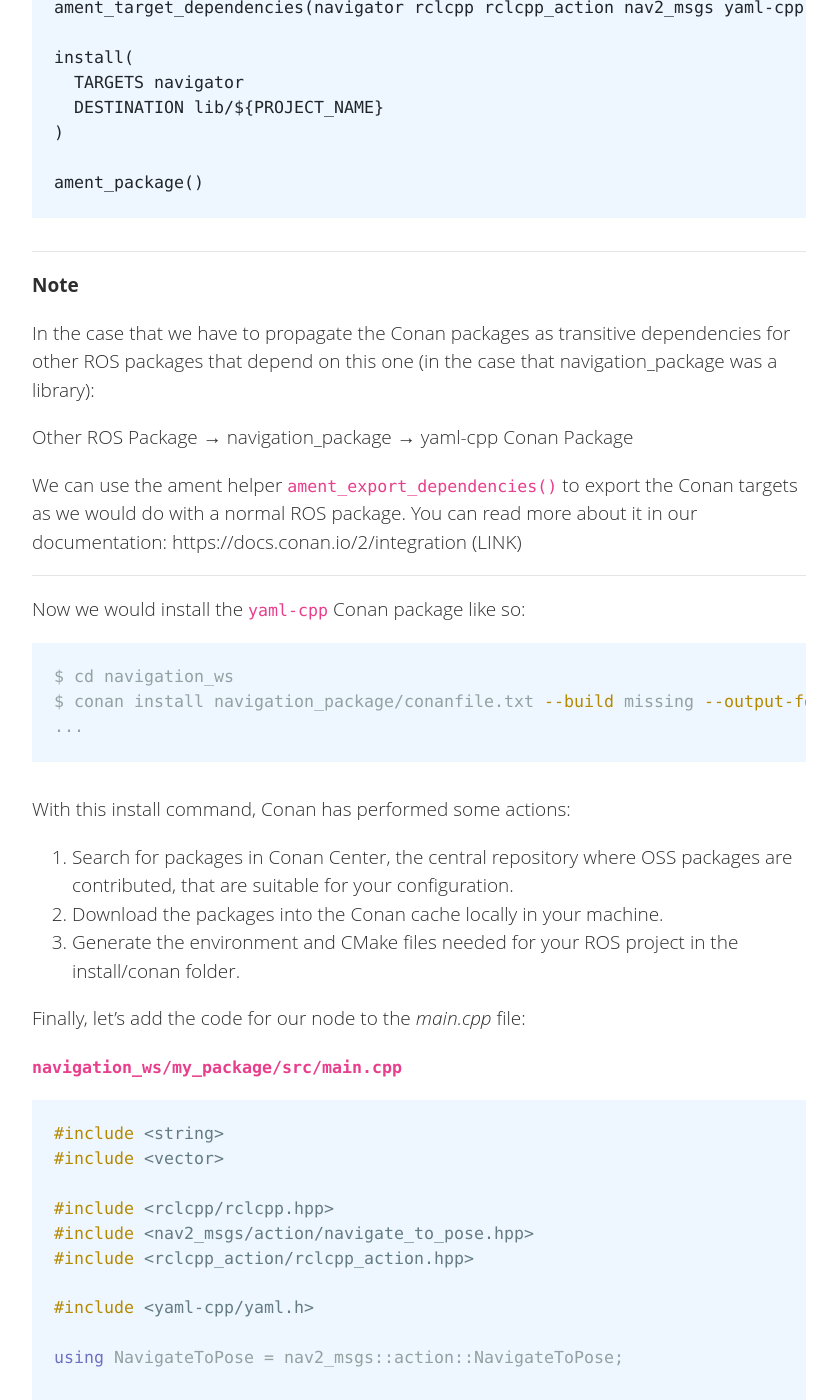
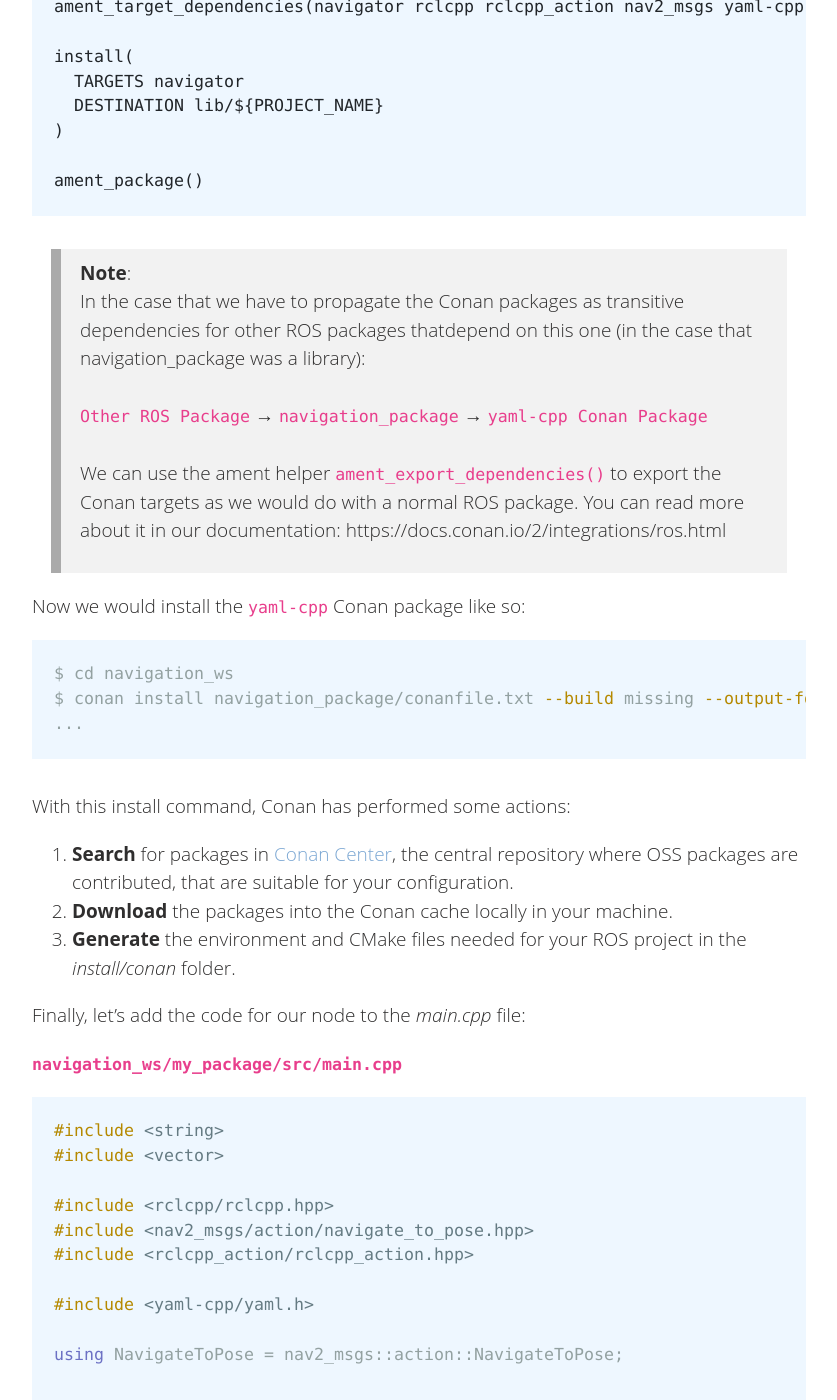
Before and after one commit to conan-io/conan-io.github.io, a Jekyll site: the page built from _posts/2024-11-28-Enhancing-ros-builds-with-Conan.markdown, in a window 1280 px wide and 1400 px high, scrolled down 4907 px. Shown: the whole window, without its empty margins (20-857 px from the left). Built offline with Jekyll 4.4.1, drawn with Linux system fonts in a browser that asks for light colours; comment, search, counter and statistics services are not loaded; some of the changed text lies outside the part shown.

Commit message:
self-review

````diff
--- a/_posts/2024-11-28-Enhancing-ros-builds-with-Conan.markdown
+++ b/_posts/2024-11-28-Enhancing-ros-builds-with-Conan.markdown
@@ -39,7 +39,7 @@ For readers unfamiliar with ROS, we would like to show how a ROS package can be
 
 We will need a **Linux environment with the ROS2 Humble version installed**. If you are running in another system or just for convenience, you can also build and run the commands using this dockerfile:
 
-#### **`Dockerfile`**
+#### _`Dockerfile`_
 ```dockerfile
 FROM osrf/ros:humble-desktop
 RUN apt-get update && apt-get install -y \
@@ -53,11 +53,7 @@ RUN conan profile detect
 CMD ["bash"]
 ```
 
----
-
-You can build and run the docker image using ``docker build -t conanio/ros-humble .``, and run it with ``docker run -it conanio/ros-humble``
-
----
+> You can build and run the docker image using ``docker build -t conanio/ros-humble .``, and run it with ``docker run -it conanio/ros-humble``
 
 First, we create a workspace `navigation_ws` folder, set the environment of your ROS installation, and create a package:
 
@@ -117,7 +113,7 @@ locations:
     y: 1.5
 ```
 
-And we will use the YAML-CPP library(LINK) from Conan Center. For that, we need to include a _conanfile.txt_ file next to the _CMakeLists.txt_ of our project:
+And we will use the [``yaml-cpp`` library from Conan Center](https://conan.io/center/recipes/yaml-cpp). For that, we need to include a _conanfile.txt_ file next to the _CMakeLists.txt_ of our project:
 
 _`navigation_ws/my_package/conanfile.txt`_
 
@@ -137,7 +133,7 @@ As you can see, we are listing our dependencies under the ``[requires]`` section
 
 - The **ROSEnv generator** will create a shell script with the environment variables needed to perform the build.
 
-In the _CMakeLists.txt_, we will need to include the ROS navigation libraries (LINK) and also the ``yaml-cpp`` library from Conan:
+In the _CMakeLists.txt_, we will need to include the **ROS client libraries**, the [ROS nav2_msgs](https://index.ros.org/p/nav2_msgs/) and also the [``yaml-cpp`` library from Conan](https://conan.io/center/recipes/yaml-cpp):
 
 _`navigation_ws/navigation_package/CMakeLists.txt`_
 ```txt
@@ -170,17 +166,12 @@ install(
 ament_package()
 ```
 
----
-**Note**
-
-In the case that we have to propagate the Conan packages as transitive dependencies for other ROS packages that depend on this one (in the case that navigation_package was a library):
-
-  Other ROS Package → navigation_package → yaml-cpp Conan Package
-
-We can use the ament helper `ament_export_dependencies()` to export the Conan targets as we would do with a normal ROS package. You can read more about it in our documentation: https://docs.conan.io/2/integration (LINK)
-
----
-
+> **Note**:\
+  In the case that we have to propagate the Conan packages as transitive dependencies for other ROS packages thatdepend on this one (in the case that navigation_package was a library):\
+\
+    ``Other ROS Package`` → ``navigation_package`` → ``yaml-cpp Conan Package``\
+\
+We can use the ament helper `ament_export_dependencies()` to export the Conan targets as we would do with a normal ROS package. You can read more about it in our documentation: https://docs.conan.io/2/integrations/ros.html
 
 Now we would install the ``yaml-cpp`` Conan package like so:
 
@@ -191,9 +182,9 @@ $ conan install navigation_package/conanfile.txt --build missing --output-folder
 ```
 
 With this install command, Conan has performed some actions:
-1. Search for packages in Conan Center, the central repository where OSS packages are contributed, that are suitable for your configuration.
-2. Download the packages into the Conan cache locally in your machine.
-3. Generate the environment and CMake files needed for your ROS project in the install/conan folder.
+1. **Search** for packages in [Conan Center](https://conan.io/center), the central repository where OSS packages are contributed, that are suitable for your configuration.
+2. **Download** the packages into the Conan cache locally in your machine.
+3. **Generate** the environment and CMake files needed for your ROS project in the _install/conan_ folder.
 
 Finally, let’s add the code for our node to the _main.cpp_ file:
 
````
